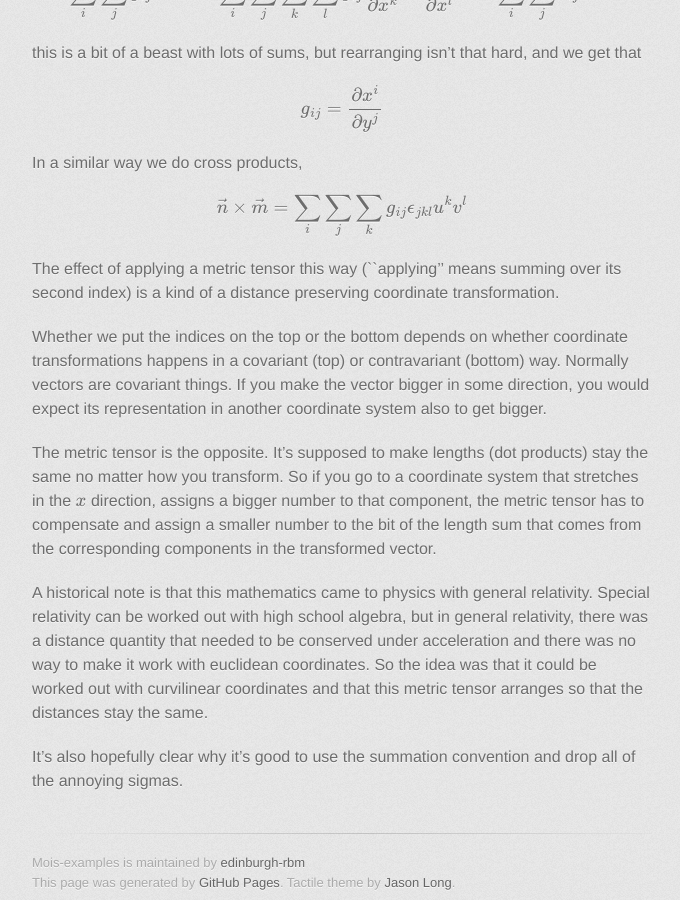
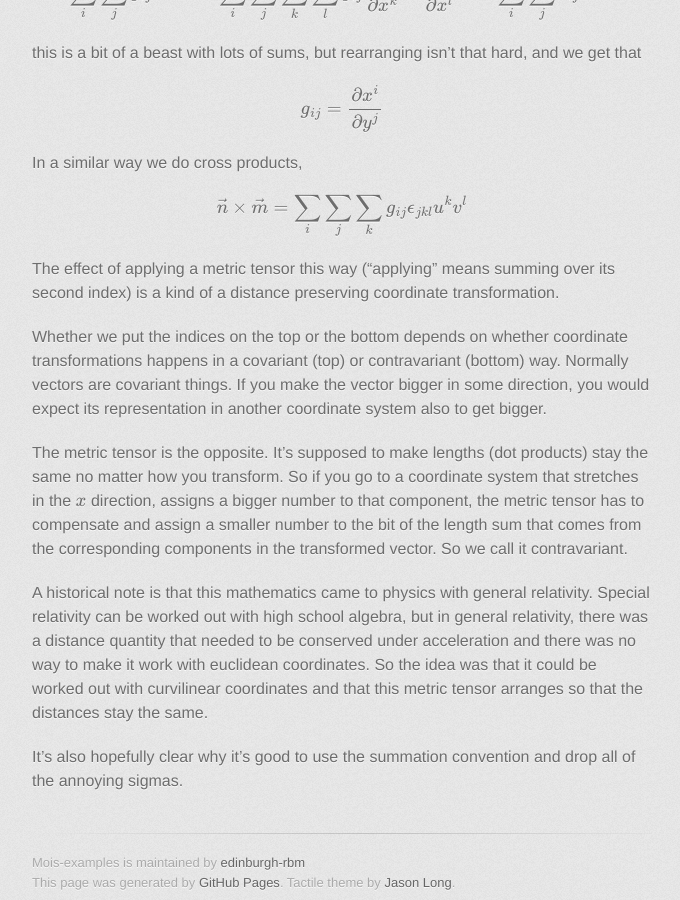
Before and after one commit to edinburgh-rbm/mois-examples, a Jekyll site: the page built from metrics/notes.md, in a window 1280 px wide and 900 px high, scrolled down 2571 px. Shown: the whole window, without its empty margins (298-978 px from the left). Built offline with Jekyll 4.4.1, drawn with Linux system fonts in a browser that asks for light colours; some web fonts are replaced; formulas are drawn with MathJax 3; a script that is not in the unit is left out.

Commit message:
add notes on metric tensors

```diff
--- a/metrics/notes.md
+++ b/metrics/notes.md
@@ -164,7 +164,7 @@ $$
 \sum_i \sum_j \sum_k g_{ij} \epsilon_{jkl} u^k v^l
 $$
 
-The effect of applying a metric tensor this way (``applying'' means
+The effect of applying a metric tensor this way ("applying" means
 summing over its second index) is a kind of a distance preserving
 coordinate transformation.
 
@@ -179,7 +179,8 @@ products) stay the same no matter how you transform. So if you go to a
 coordinate system that stretches in the $x$ direction, assigns a
 bigger number to that component, the metric tensor has to compensate
 and assign a smaller number to the bit of the length sum that comes
-from the corresponding components in the transformed vector.
+from the corresponding components in the transformed vector. So we
+call it contravariant.
 
 A historical note is that this mathematics came to physics with
 general relativity. Special relativity can be worked out with high
```
